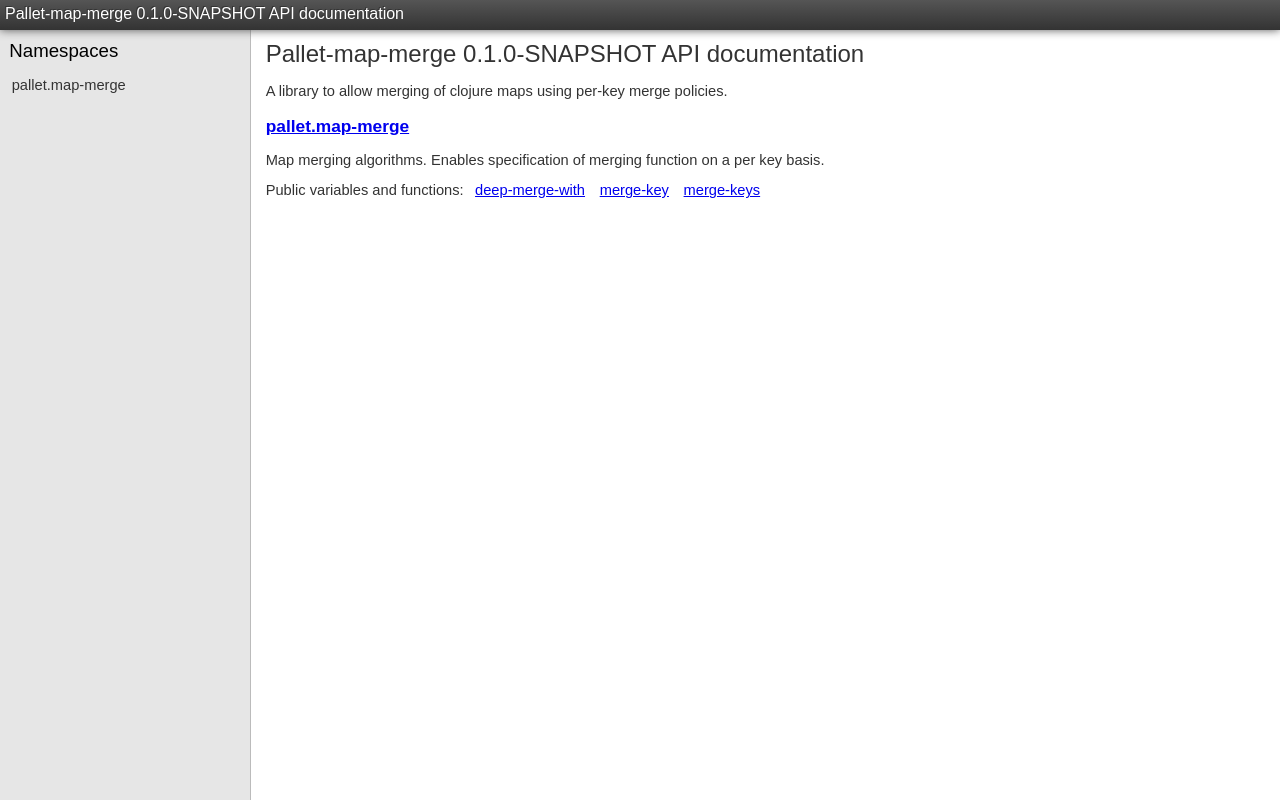
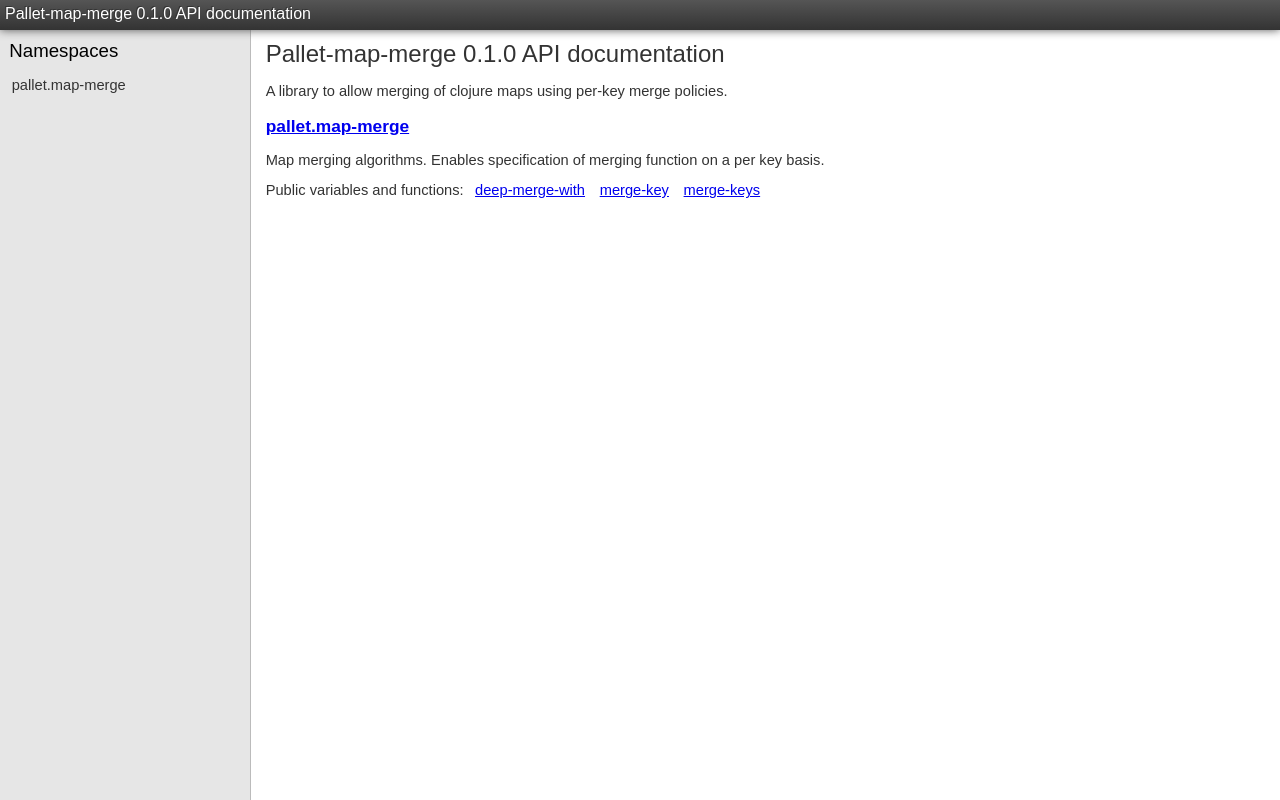
Before and after one commit to pallet/pallet-map-merge, a plain HTML site: page 0.1/index.html in a window 1280 px wide. Drawn offline with Linux system fonts and the light colour scheme.

Commit message:
Update for 0.1.0 release

```diff
--- a/0.1/index.html
+++ b/0.1/index.html
@@ -1,6 +1,6 @@
 <html lang="en">
   <head>
-    <title>Pallet-map-merge 0.1.0-SNAPSHOT API documentation</title>
+    <title>Pallet-map-merge 0.1.0 API documentation</title>
     <link href="css/default.css" type="text/css" rel="stylesheet" />
     <script type="text/javascript" src="js/jquery.min.js"></script>
     <script type="text/javascript" src="js/page_effects.js"></script>
@@ -8,7 +8,7 @@
   <body>
     <header>
       <div id="header">
-        <h1 class="project-title">Pallet-map-merge 0.1.0-SNAPSHOT API documentation</h1>
+        <h1 class="project-title">Pallet-map-merge 0.1.0 API documentation</h1>
       </div>
     </header>
     <navigation>
@@ -21,7 +21,7 @@
     </navigation>
     <article>
       <div id="content" class="namespace-index">
-        <h2 class="project-title">Pallet-map-merge 0.1.0-SNAPSHOT API documentation</h2>
+        <h2 class="project-title">Pallet-map-merge 0.1.0 API documentation</h2>
         <div class="doc"><p>A library to allow merging of clojure maps using per-key merge policies.</p>
 </div>
         <div class="project-namespaces">
```
Also changed, not shown: 0.1/pallet.map-merge.html (+1 -1 lines).
